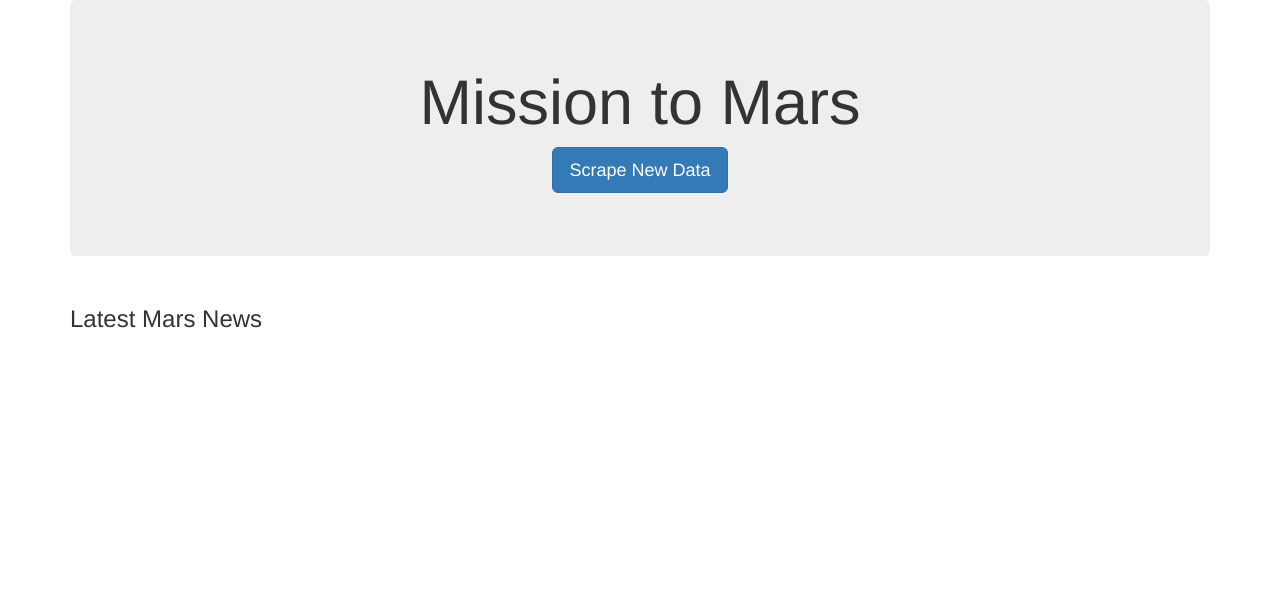
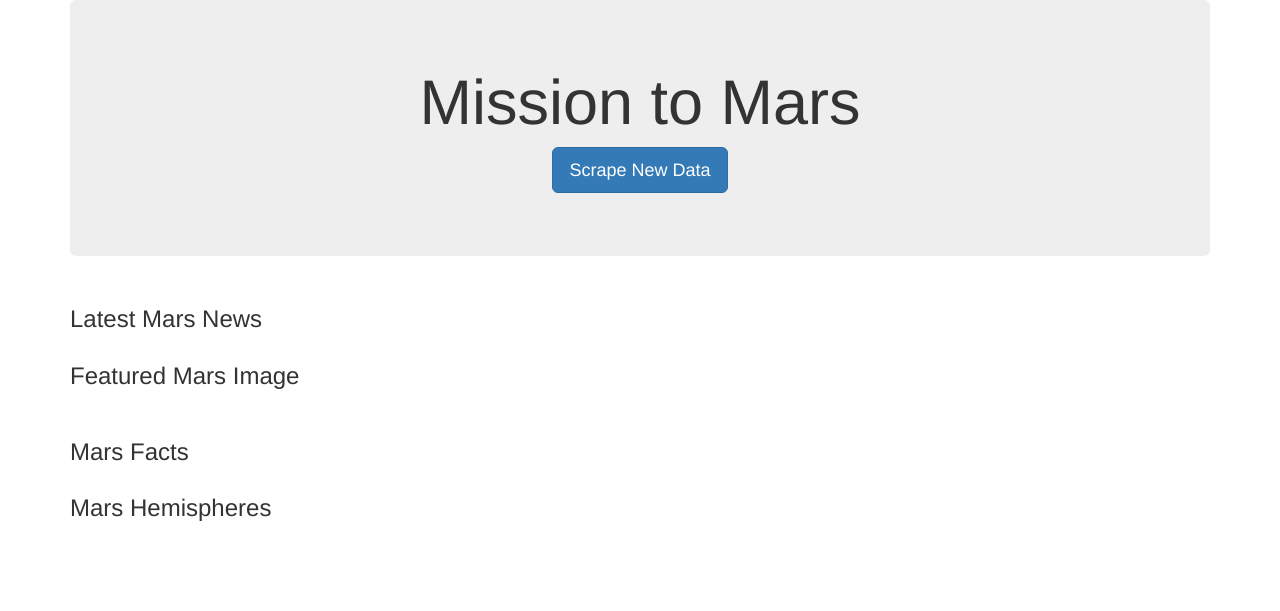
Before and after one commit to xsbaggages/web-scraping-challenge, a Flask app: template Mission_to_Mars/templates/index.html in a window 1280 px wide. Shown: the top 611 px of the page. Run offline with Flask 2, Linux system fonts and the light colour scheme; the template is opened without the code that fills it, so the values that code supplies are empty; parts of the project's set-up code (start-up, migrations or seed data) failed here and were passed over; some libraries are stand-ins or nearby versions.

Commit message:
final commit

```diff
--- a/Mission_to_Mars/app.py
+++ b/Mission_to_Mars/app.py
@@ -1,6 +1,7 @@
 from flask import Flask, render_template, redirect
 from flask_pymongo import PyMongo
 import scrape_mars
+import pymongo
 
 # Create an instance of Flask
 app = Flask(__name__)
@@ -18,17 +19,18 @@ db = client.mars_mission_db
 db.mars.drop()
 
 # Creates a collection in the database
-db.mars()
+# db.mars()
 
 
 @app.route("/")
 def index():
-    mars = mongo.db.mars.find_one()
-    return render_template("index.html")
+    scraper()
+    mars = db.mars.find_one()
+    return render_template("index.html", mars=mars)
 
 @app.route("/scrape")
 def scraper():
-    mars = mongo.db.mars
+    mars = db.mars
     mars_data = scrape_mars.scrape()
     mars.update({}, mars_data, upsert=True)
     return redirect("/", code=302)
--- a/Mission_to_Mars/scrape_mars.py
+++ b/Mission_to_Mars/scrape_mars.py
@@ -73,7 +73,7 @@ def scrape():
     # Getting image url
     featured_image_url = 'https://spaceimages-mars.com/' + soup.find('img', class_='fancybox-image')['src']
 
-
+    data['featured'] = featured_image_url
 
     # In[8]:
 
@@ -87,7 +87,7 @@ def scrape():
 
     table = pd.read_html(url, flavor = 'html5lib')[0]
 
-
+    data['table'] = table.to_html()
 
     # In[10]:
 
@@ -119,6 +119,8 @@ def scrape():
 
         browser.visit(i['img_url'])
         i['img_url'] = browser.links.find_by_partial_text('Original')['href']
+        i['tmb_url'] = browser.links.find_by_partial_text('Sample')['href']
+
 
 
 
--- a/Mission_to_Mars/templates/index.html
+++ b/Mission_to_Mars/templates/index.html
@@ -25,6 +25,50 @@
       </div>
   </div>
 
+  <div class="row" id="fimage">
+    <div class="col-md-12">
+        <h3>Featured Mars Image</h3>
+      <img src="{{mars.featured}}"/>
+    </div>
+</div>
+
+<div class="row" id="fimage">
+  <div class="col-md-12">
+      <h3>Mars Facts</h3>
+    {{mars.table}}
+  </div>
+</div>
+
+<div class="row" id="himage">
+  <div class="col-md-12">
+      <h3>Mars Hemispheres</h3>
+    <div>
+      <a href="{{mars.hiu[0].img_url}}"><img src="{{mars.hiu[0].tmb_url}}"/></a>
+      <div>
+      {{mars.hiu[0].title}}
+      </div>
+    </div>
+    <div>
+      <a href="{{mars.hiu[1].img_url}}"><img src="{{mars.hiu[1].tmb_url}}"/></a>
+      <div>
+      {{mars.hiu[1].title}}
+      </div>
+    </div>
+    <div>
+      <a href="{{mars.hiu[2].img_url}}"><img src="{{mars.hiu[2].tmb_url}}"/></a>
+      <div>
+      {{mars.hiu[2].title}}
+      </div>
+    </div>
+    <div>
+      <a href="{{mars.hiu[3].img_url}}"><img src="{{mars.hiu[3].tmb_url}}"/></a>
+      <div>
+      {{mars.hiu[3].title}}
+      </div>
+    </div>
+
+  </div>
+</div>
 
   </div>
 </body>
```
